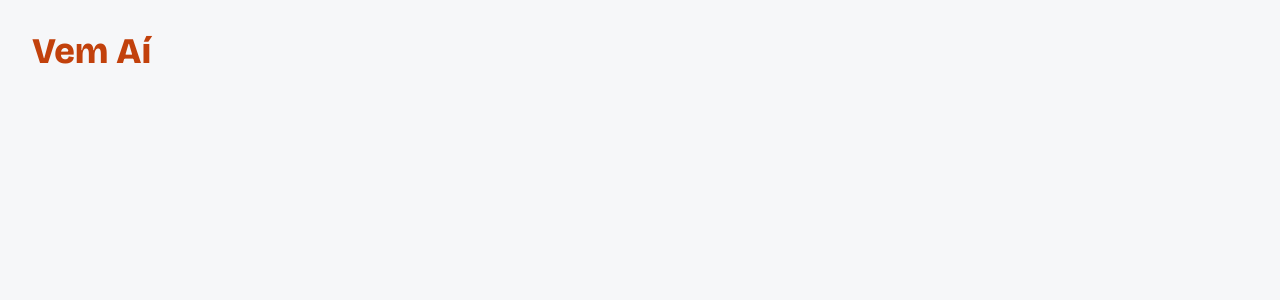
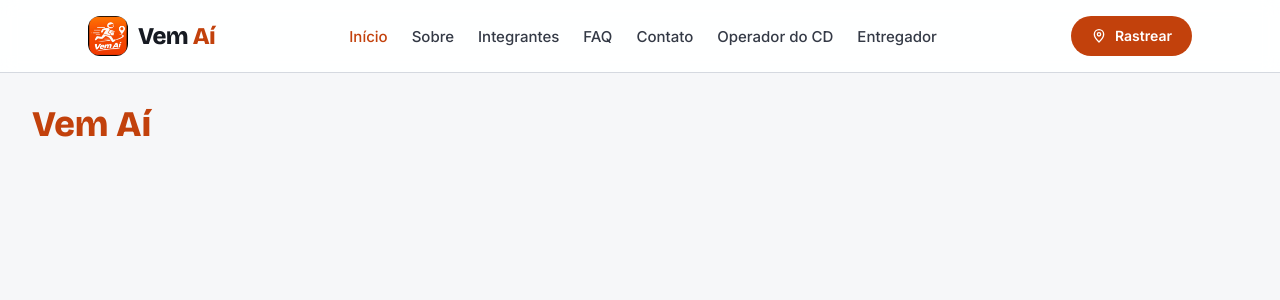
Before and after one commit to tiagostnz/vem-ai-front, a React (Vite) app: page / in a window 1280 px wide. Shown: the top 300 px of the page. Built offline with nearby package versions, Linux system fonts and the light colour scheme.

Commit message:
feat: adiciona cabeçalho com navegação e menu mobile em gaveta

```diff
--- /dev/null
+++ b/src/components/icones/index.tsx
@@ -0,0 +1,117 @@
+import type { SVGProps } from 'react'
+
+type IconeProps = SVGProps<SVGSVGElement>
+
+// Ícones de traço em SVG inline: herdam a cor do texto (currentColor).
+function Base({ children, ...props }: IconeProps) {
+  return (
+    <svg
+      viewBox="0 0 24 24"
+      fill="none"
+      stroke="currentColor"
+      strokeWidth={2}
+      strokeLinecap="round"
+      strokeLinejoin="round"
+      aria-hidden="true"
+      {...props}
+    >
+      {children}
+    </svg>
+  )
+}
+
+export const IconeMenu = (p: IconeProps) => (
+  <Base {...p}>
+    <path d="M4 6h16M4 12h16M4 18h16" />
+  </Base>
+)
+
+export const IconeFechar = (p: IconeProps) => (
+  <Base {...p}>
+    <path d="M6 6l12 12M18 6L6 18" />
+  </Base>
+)
+
+export const IconePin = (p: IconeProps) => (
+  <Base {...p}>
+    <path d="M12 21s-7-6.2-7-11.5A7 7 0 0 1 19 9.5C19 14.8 12 21 12 21z" />
+    <circle cx="12" cy="9.5" r="2.5" />
+  </Base>
+)
+
+export const IconeCaixa = (p: IconeProps) => (
+  <Base {...p}>
+    <path d="M3 7.5L12 3l9 4.5v9L12 21l-9-4.5z" />
+    <path d="M3 7.5L12 12l9-4.5M12 12v9" />
+  </Base>
+)
+
+export const IconeMoto = (p: IconeProps) => (
+  <Base {...p}>
+    <circle cx="5.5" cy="17" r="3" />
+    <circle cx="18.5" cy="17" r="3" />
+    <path d="M8.5 17h6l-3-7h-3M14 6h3l1.5 4.5M11.5 10H16" />
+  </Base>
+)
+
+export const IconeQr = (p: IconeProps) => (
+  <Base {...p}>
+    <rect x="3" y="3" width="7" height="7" rx="1" />
+    <rect x="14" y="3" width="7" height="7" rx="1" />
+    <rect x="3" y="14" width="7" height="7" rx="1" />
+    <path d="M14 14h3v3h-3zM20 14v.01M14 20h.01M17 20h4v-3" />
+  </Base>
+)
+
+export const IconeWhatsapp = (p: IconeProps) => (
+  <Base {...p}>
+    <path d="M3.5 20.5l1.3-4A8.5 8.5 0 1 1 8 19.6z" />
+    <path d="M9 8.5c0 3.5 3 6.5 6.5 6.5l1-1.6-2-1-1 .9a5 5 0 0 1-2.8-2.8l.9-1-1-2z" />
+  </Base>
+)
+
+export const IconeRelogio = (p: IconeProps) => (
+  <Base {...p}>
+    <circle cx="12" cy="12" r="9" />
+    <path d="M12 7v5l3 2" />
+  </Base>
+)
+
+export const IconeCheck = (p: IconeProps) => (
+  <Base {...p}>
+    <path d="M5 12.5l4.5 4.5L19 7.5" />
+  </Base>
+)
+
+export const IconeAlerta = (p: IconeProps) => (
+  <Base {...p}>
+    <path d="M12 3l9.5 17h-19z" />
+    <path d="M12 10v4M12 17.5v.01" />
+  </Base>
+)
+
+export const IconeSeta = (p: IconeProps) => (
+  <Base {...p}>
+    <path d="M5 12h14M13 6l6 6-6 6" />
+  </Base>
+)
+
+export const IconeAcessivel = (p: IconeProps) => (
+  <Base {...p}>
+    <circle cx="12" cy="4.5" r="1.5" />
+    <path d="M5 8.5l7 1.5 7-1.5M12 10v5l-3 6M12 15l3 6" />
+  </Base>
+)
+
+export const IconeGithub = (p: IconeProps) => (
+  <Base {...p}>
+    <path d="M9 19c-4.3 1.4-4.3-2.5-6-3m12 5v-3.5c0-1 .1-1.4-.5-2 2.8-.3 5.5-1.4 5.5-6a4.6 4.6 0 0 0-1.3-3.2 4.2 4.2 0 0 0-.1-3.2s-1.1-.3-3.5 1.3a12.3 12.3 0 0 0-6.2 0C6.5 2.8 5.4 3.1 5.4 3.1a4.2 4.2 0 0 0-.1 3.2A4.6 4.6 0 0 0 4 9.5c0 4.6 2.7 5.7 5.5 6-.6.6-.6 1.2-.5 2V21" />
+  </Base>
+)
+
+export const IconeLinkedin = (p: IconeProps) => (
+  <Base {...p}>
+    <rect x="3" y="3" width="18" height="18" rx="2" />
+    <path d="M8 10v7M8 7v.01M12 17v-4a2 2 0 0 1 4 0v4M12 10v7" />
+  </Base>
+)
--- /dev/null
+++ b/src/components/layout/Cabecalho.tsx
@@ -0,0 +1,58 @@
+import { useCallback, useState } from 'react'
+import { Link, NavLink } from 'react-router'
+import { IconeMenu, IconePin } from '../icones'
+import { LINKS_INSTITUCIONAIS, LINKS_SOLUCAO } from './links'
+import { Logo } from './Logo'
+import { MenuMobile } from './MenuMobile'
+
+const classeLink = ({ isActive }: { isActive: boolean }) =>
+  `rounded-lg px-3 py-2 text-[15px] font-medium transition-colors ${
+    isActive ? 'text-marca-700' : 'text-asfalto-700 hover:text-asfalto-900'
+  }`
+
+export function Cabecalho() {
+  const [menuAberto, setMenuAberto] = useState(false)
+  const fecharMenu = useCallback(() => setMenuAberto(false), [])
+
+  // o menu fica fora do <header>: o backdrop-blur dele prenderia o position fixed
+  return (
+    <>
+      <header className="sticky top-0 z-40 border-b border-asfalto-200 bg-white/90 backdrop-blur">
+        <div className="mx-auto flex h-18 max-w-6xl items-center justify-between gap-4 px-4 sm:px-6">
+          <Logo />
+
+          <nav aria-label="Principal" className="hidden lg:block">
+            <ul className="flex items-center">
+              {[...LINKS_INSTITUCIONAIS, ...LINKS_SOLUCAO.slice(0, 2)].map((link) => (
+                <li key={link.para}>
+                  <NavLink to={link.para} end={link.para === '/'} className={classeLink}>
+                    {link.rotulo}
+                  </NavLink>
+                </li>
+              ))}
+            </ul>
+          </nav>
+
+          <Link
+            to="/rastreio"
+            className="hidden items-center gap-2 rounded-full bg-marca-700 px-5 py-2.5 text-sm font-semibold text-white transition-colors hover:bg-marca-800 lg:inline-flex"
+          >
+            <IconePin className="h-4 w-4" />
+            Rastrear
+          </Link>
+
+          <button
+            type="button"
+            onClick={() => setMenuAberto(true)}
+            aria-label="Abrir menu"
+            aria-expanded={menuAberto}
+            className="flex h-12 w-12 items-center justify-center rounded-xl text-asfalto-900 hover:bg-asfalto-100 lg:hidden"
+          >
+            <IconeMenu className="h-7 w-7" />
+          </button>
+        </div>
+      </header>
+      <MenuMobile aberto={menuAberto} aoFechar={fecharMenu} />
+    </>
+  )
+}
--- a/src/components/layout/Layout.tsx
+++ b/src/components/layout/Layout.tsx
@@ -1,5 +1,6 @@
 import { useEffect } from 'react'
 import { Outlet, useLocation } from 'react-router'
+import { Cabecalho } from './Cabecalho'
 
 export function Layout() {
   const { pathname } = useLocation()
@@ -17,6 +18,7 @@ export function Layout() {
       >
         Pular para o conteúdo
       </a>
+      <Cabecalho />
       <main id="conteudo" className="flex-1">
         <Outlet />
       </main>
--- /dev/null
+++ b/src/components/layout/Logo.tsx
@@ -0,0 +1,18 @@
+import { Link } from 'react-router'
+
+type LogoProps = {
+  claro?: boolean
+}
+
+export function Logo({ claro = false }: LogoProps) {
+  return (
+    <Link to="/" className="flex items-center gap-2.5 rounded-lg" aria-label="Vem Aí, página inicial">
+      <img src="/img/logo.jpeg" alt="" className="h-10 w-10 rounded-xl" />
+      <span
+        className={`font-display text-2xl font-extrabold tracking-tight ${claro ? 'text-white' : 'text-asfalto-900'}`}
+      >
+        Vem <span className={claro ? 'text-marca-500' : 'text-marca-700'}>Aí</span>
+      </span>
+    </Link>
+  )
+}
--- /dev/null
+++ b/src/components/layout/MenuMobile.tsx
@@ -0,0 +1,80 @@
+import { useEffect } from 'react'
+import { NavLink } from 'react-router'
+import { IconeFechar } from '../icones'
+import { LINKS_INSTITUCIONAIS, LINKS_SOLUCAO, type LinkNavegacao } from './links'
+
+type MenuMobileProps = {
+  aberto: boolean
+  aoFechar: () => void
+}
+
+function ListaLinks({ titulo, links, aoFechar }: { titulo: string; links: LinkNavegacao[]; aoFechar: () => void }) {
+  return (
+    <div>
+      <p className="mb-2 text-xs font-semibold uppercase tracking-wider text-asfalto-500">{titulo}</p>
+      <ul className="flex flex-col">
+        {links.map((link) => (
+          <li key={link.para}>
+            <NavLink
+              to={link.para}
+              end={link.para === '/'}
+              onClick={aoFechar}
+              className={({ isActive }) =>
+                `block rounded-xl px-3 py-3 text-lg font-medium ${
+                  isActive ? 'bg-marca-50 text-marca-700' : 'text-asfalto-900 hover:bg-asfalto-100'
+                }`
+              }
+            >
+              {link.rotulo}
+            </NavLink>
+          </li>
+        ))}
+      </ul>
+    </div>
+  )
+}
+
+export function MenuMobile({ aberto, aoFechar }: MenuMobileProps) {
+  // trava o scroll da página e fecha com Esc enquanto o menu está aberto
+  useEffect(() => {
+    if (!aberto) return
+
+    const overflowAnterior = document.body.style.overflow
+    document.body.style.overflow = 'hidden'
+
+    function aoTeclar(evento: KeyboardEvent) {
+      if (evento.key === 'Escape') aoFechar()
+    }
+    document.addEventListener('keydown', aoTeclar)
+
+    return () => {
+      document.body.style.overflow = overflowAnterior
+      document.removeEventListener('keydown', aoTeclar)
+    }
+  }, [aberto, aoFechar])
+
+  if (!aberto) return null
+
+  return (
+    <div className="fixed inset-0 z-50 lg:hidden" role="dialog" aria-modal="true" aria-label="Menu de navegação">
+      <button
+        type="button"
+        aria-label="Fechar menu"
+        onClick={aoFechar}
+        className="absolute inset-0 bg-asfalto-900/60 backdrop-blur-sm"
+      />
+      <nav className="absolute inset-y-0 right-0 flex w-[85%] max-w-sm animate-surgir flex-col gap-6 overflow-y-auto bg-white p-6 shadow-2xl">
+        <button
+          type="button"
+          onClick={aoFechar}
+          aria-label="Fechar menu"
+          className="flex h-12 w-12 items-center justify-center self-end rounded-xl text-asfalto-700 hover:bg-asfalto-100"
+        >
+          <IconeFechar className="h-6 w-6" />
+        </button>
+        <ListaLinks titulo="Na prática" links={LINKS_SOLUCAO} aoFechar={aoFechar} />
+        <ListaLinks titulo="Institucional" links={LINKS_INSTITUCIONAIS} aoFechar={aoFechar} />
+      </nav>
+    </div>
+  )
+}
--- /dev/null
+++ b/src/components/layout/links.ts
@@ -0,0 +1,18 @@
+export type LinkNavegacao = {
+  para: string
+  rotulo: string
+}
+
+export const LINKS_INSTITUCIONAIS: LinkNavegacao[] = [
+  { para: '/', rotulo: 'Início' },
+  { para: '/sobre', rotulo: 'Sobre' },
+  { para: '/integrantes', rotulo: 'Integrantes' },
+  { para: '/faq', rotulo: 'FAQ' },
+  { para: '/contato', rotulo: 'Contato' },
+]
+
+export const LINKS_SOLUCAO: LinkNavegacao[] = [
+  { para: '/operador', rotulo: 'Operador do CD' },
+  { para: '/entregador', rotulo: 'Entregador' },
+  { para: '/rastreio', rotulo: 'Rastrear encomenda' },
+]
```
